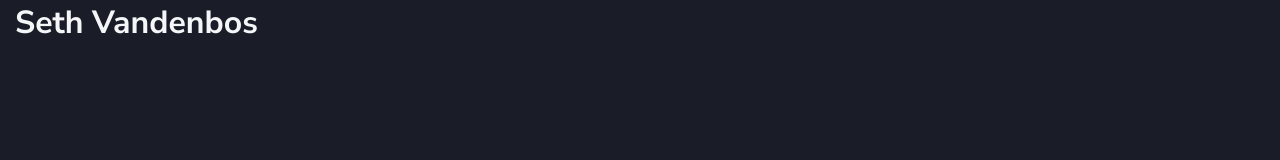
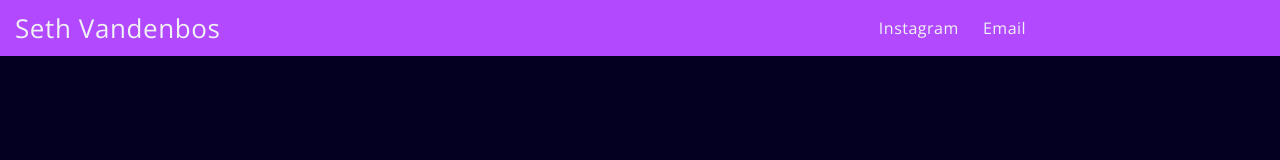
Before and after one commit to daBoss02/about-me, a plain HTML site: page index.html in a window 1280 px wide. Drawn offline with nearby package versions, Linux system fonts and the light colour scheme.

Commit message:
header update

```diff
--- a/assets/style/base.css
+++ b/assets/style/base.css
@@ -1,22 +1,22 @@
-@import './reset.css';
+@import './reset.css'                              ;
 
 :root {
-  --app-dark: #1a1d28;
-  --app-light: #f0f2f4;
-  --app-blue: #5749ff;
-  --app-blue-hover: #4535ff;
-  --app-green: #49ff57;
-  --app-red: #ff5749;
-  --app-red-hover: #ff4535;
-  --app-purple: #b249ff;
-  --app-purple-hover: #aa35ff;
-  --app-orange: #ffb249;
-  --app-orange-hover: #ffa221;
-  --app-yellow: #f1ff49;
+  --app-dark:          #030022                   ;
+  --app-light:         #f0f2f4                   ;
+  --app-blue:          #5749ff                   ;
+  --app-blue-hover:    #4535ff                   ;
+  --app-green:         #49ff57                   ;
+  --app-red:           #ff5749                   ;
+  --app-red-hover:     #ff4535                   ;
+  --app-purple:        #b249ff                   ;
+  --app-purple-hover:  #aa35ff                   ;
+  --app-orange:        #ffb249                   ;
+  --app-orange-hover:  #ffa221                   ;
+  --app-yellow:        #f1ff49                   ;
 
-  --app-header-height: 56px;
-  --app-footer-height: 112px;
-  --app-border-radius: 6px;
+  --app-header-height: 56px                        ;
+  --app-footer-height: 112px                       ;
+  --app-border-radius: 6px                         ;
 }
 
 /* - - - - - - - - - - - - - - - - - - - - - - - - */
@@ -24,14 +24,58 @@
 /* - - - - - - - - - - - - - - - - - - - - - - - - */
 
 body {
-background-color:var(--app-dark);
+background-color:      var(--app-dark)             ;
 }
 
 .container {
-width: min(100% - 30px, 1280px);
-margin-inline: auto;
+width:                 min(100% - 30px, 1280px)    ;
+margin-inline:         auto                        ;
 }
 
-h1, p {
-  color: #f4f6f8;
+h1, p, a {
+  color:               var(--app-light)            ;
 }
+
+
+/* - - - - - - - - - - - - - - - - - - - - - - - - */
+/* Header                                          */
+/* - - - - - - - - - - - - - - - - - - - - - - - - */
+
+/* General                                         */
+header {
+  height:              var(--app-header-height)    ;
+  background-color:    var(--app-purple)           ;
+}
+header div {
+  display: flex;
+}
+
+/* Title                                           */
+header h1 {
+  line-height:         var(--app-header-height)    ;
+  font-weight:         400                         ;
+  font-size:           26px                        ;
+  letter-spacing:      0.6px                       ;
+}
+header div .title {
+  width:               50%                         ;
+}
+
+/* Links                                           */
+header nav {
+  width:               50%                         ;
+  text-align:          center                      ;
+}
+header li + li {
+  margin-left:         20px                        ;
+}
+header li, a {
+  list-style:          none                        ;
+  text-decoration:     none                        ;
+  display:             inline                      ;
+  line-height:         var(--app-header-height)    ;
+  letter-spacing: 0.5px;
+}
+a:hover {
+  text-decoration:     underline                   ;
+}
--- a/index.html
+++ b/index.html
@@ -10,14 +10,23 @@
     <link rel="shortcut icon" href="./assets/img/favicon.png?v=2" type="image/x-icon">
     <link rel="preconnect" href="https://fonts.googleapis.com">
     <link rel="preconnect" href="https://fonts.gstatic.com" crossorigin>
-    <link rel="stylesheet" href="https://fonts.googleapis.com/css2?family=Montserrat:wght@400;600;700&family=Nunito+Sans:wght@400;600;700&family=Open+Sans:wght@400;600;700&display=swap">
+    <link rel="stylesheet" href="https://fonts.googleapis.com/css2?family=Montserrat:wght@400;600;700&family=Quicksand:wght@400;600;700&family=Open+Sans:wght@400;600;700&display=swap">
     <link rel="stylesheet" href="./assets/style/base.css">
     <script src="./assets/script/index.js" defer></script>
   </head>
   <body>
     <header>
       <div class="container">
-        <h1>Seth Vandenbos</h1>
+        <div class="title">
+          <h1>Seth Vandenbos</h1>
+        </div>
+        <nav>
+          <ul>
+            <li><a href="http://www.instagram.com/daboss_202">Instagram</a></li>
+            <li><a href="mailto:seth.vdbos@gmail.com?body=Hi%20Seth%20Vandenbos">
+            Email</a></li>
+          </ul>
+        </nav>
       </div>
     </header>
     <section class="banner"></section>
```
